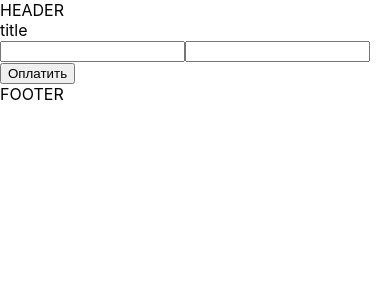
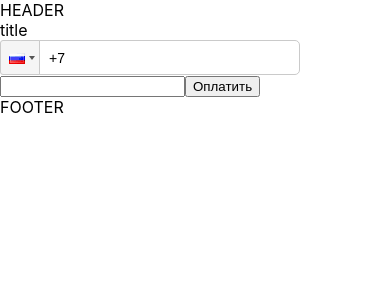
Before and after one commit to EvgenySychev/payment-terminal, a Next.js app: page /paymentPage in a window 390 px wide. Shown: the top 300 px of the page. Built offline with nearby package versions, Linux system fonts and the light colour scheme.

Commit message:
added PhoneInput in paymentPage.tsx

```diff
--- a/pages/paymentPage.tsx
+++ b/pages/paymentPage.tsx
@@ -1,4 +1,6 @@
 import OperatorItem from '../components/OperatorItem'
+import PhoneInput from 'react-phone-input-2'
+import 'react-phone-input-2/lib/style.css'
 
 type PaymentPagePropsType = {
     key:number
@@ -10,7 +12,11 @@ const PaymentPage = ({ key,title }: PaymentPagePropsType) => {
     return <>
     <OperatorItem key={key} title={'title'}/>
         <div>
-            <input type="text" name="" id=""/>
+            <PhoneInput
+                country={'ru'}
+                preferredCountries={['ru']}
+                inputProps={{}}
+            />
             <input type="text" name="" id=""/>
             <button>Оплатить</button>
         </div>
```
